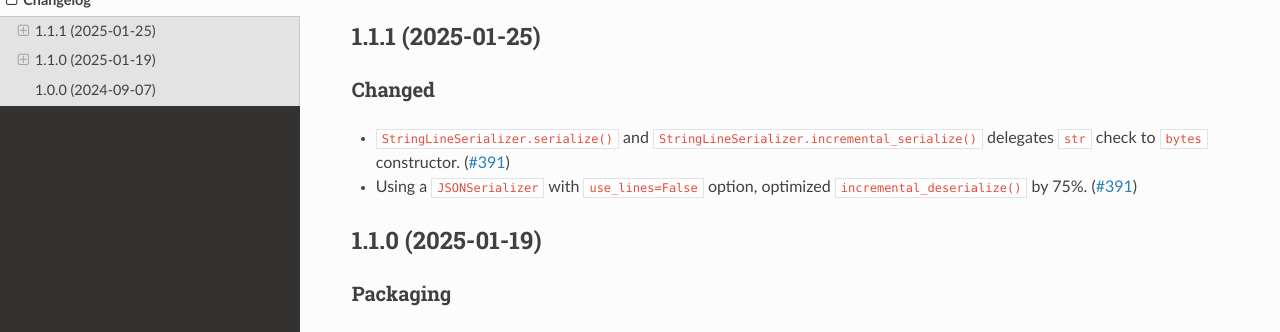
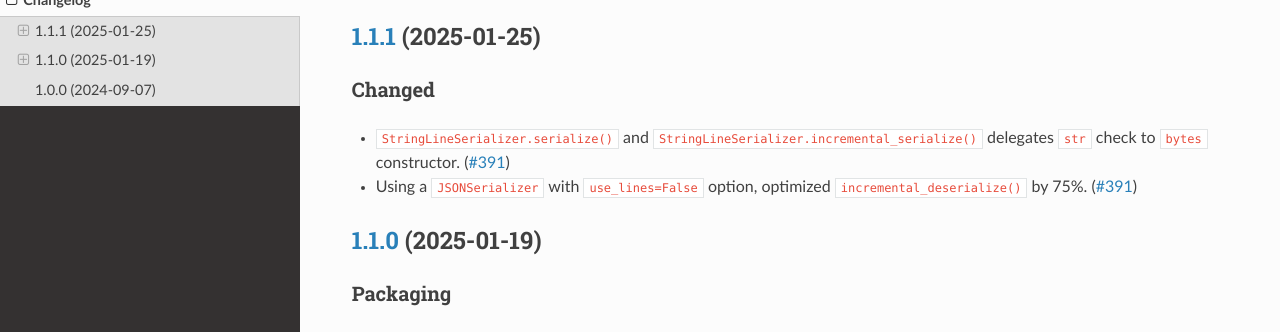
Before and after one commit to francis-clairicia/EasyNetwork, a Sphinx documentation site: the page built from docs/source/changelog.rst, in a window 1280 px wide and 900 px high, cut to the strip 360-692 px from the top of the window. Built offline with Sphinx 7.4.7 and the Read the Docs theme 3.1.0, drawn with Linux system fonts in a browser that asks for light colours; the version number could not be read and is left out; part of the change alters nothing that is shown; some of the changed text lies outside the part shown.

```diff
--- a/CHANGELOG.rst
+++ b/CHANGELOG.rst
@@ -13,8 +13,8 @@ To see unreleased changes, please see the `CHANGELOG on the main branch document
 
 .. towncrier release notes start
 
-1.1.1 (2025-01-25)
-==================
+`1.1.1 <https://github.com/francis-clairicia/EasyNetwork/compare/1.1.0...1.1.1>`_ (2025-01-25)
+==============================================================================================
 
 Changed
 -------
@@ -23,8 +23,8 @@ Changed
 - Using a ``JSONSerializer`` with ``use_lines=False`` option, optimized ``incremental_deserialize()`` by 75%. (`#391 <https://github.com/francis-clairicia/EasyNetwork/pull/391>`_)
 
 
-1.1.0 (2025-01-19)
-==================
+`1.1.0 <https://github.com/francis-clairicia/EasyNetwork/compare/1.0.0...1.1.0>`_ (2025-01-19)
+==============================================================================================
 
 Packaging
 ---------
@@ -177,7 +177,7 @@ Documentation
 - Updated Copyright years. (`#388 <https://github.com/francis-clairicia/EasyNetwork/pull/388>`_)
 
 
-1.0.0 (2024-09-07)
-==================
+`1.0.0 <https://github.com/francis-clairicia/EasyNetwork/releases/tag/1.0.0>`_ (2024-09-07)
+===========================================================================================
 
 - Initial stable release.
--- a/docs/source/changelog.rst
+++ b/docs/source/changelog.rst
@@ -7,7 +7,7 @@ and this project adheres to `Semantic Versioning <https://semver.org/spec/v2.0.0
 
 To see unreleased changes, please see the `CHANGELOG on the main branch documentation <https://easynetwork.readthedocs.io/en/latest/changelog.html>`_.
 
-.. towncrier-draft-entries:: Unreleased
+.. towncrier-draft-entries:: `Unreleased <https://github.com/francis-clairicia/EasyNetwork/compare/1.2.0...HEAD>`_
 
 .. include:: ../../CHANGELOG.rst
    :start-after: towncrier release notes start
```
Also changed, not shown: .bumpversion.toml, 1 other file.
